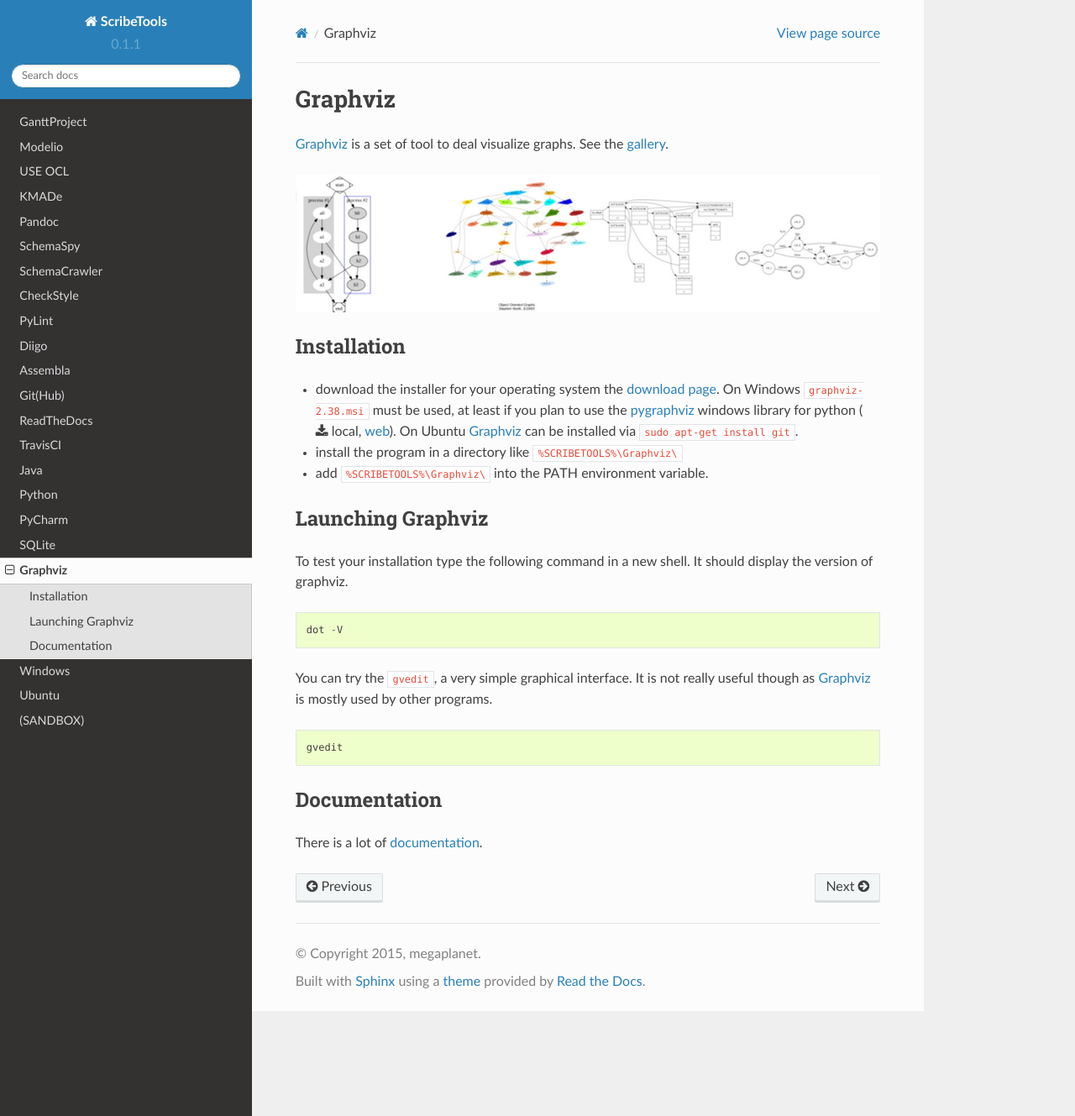
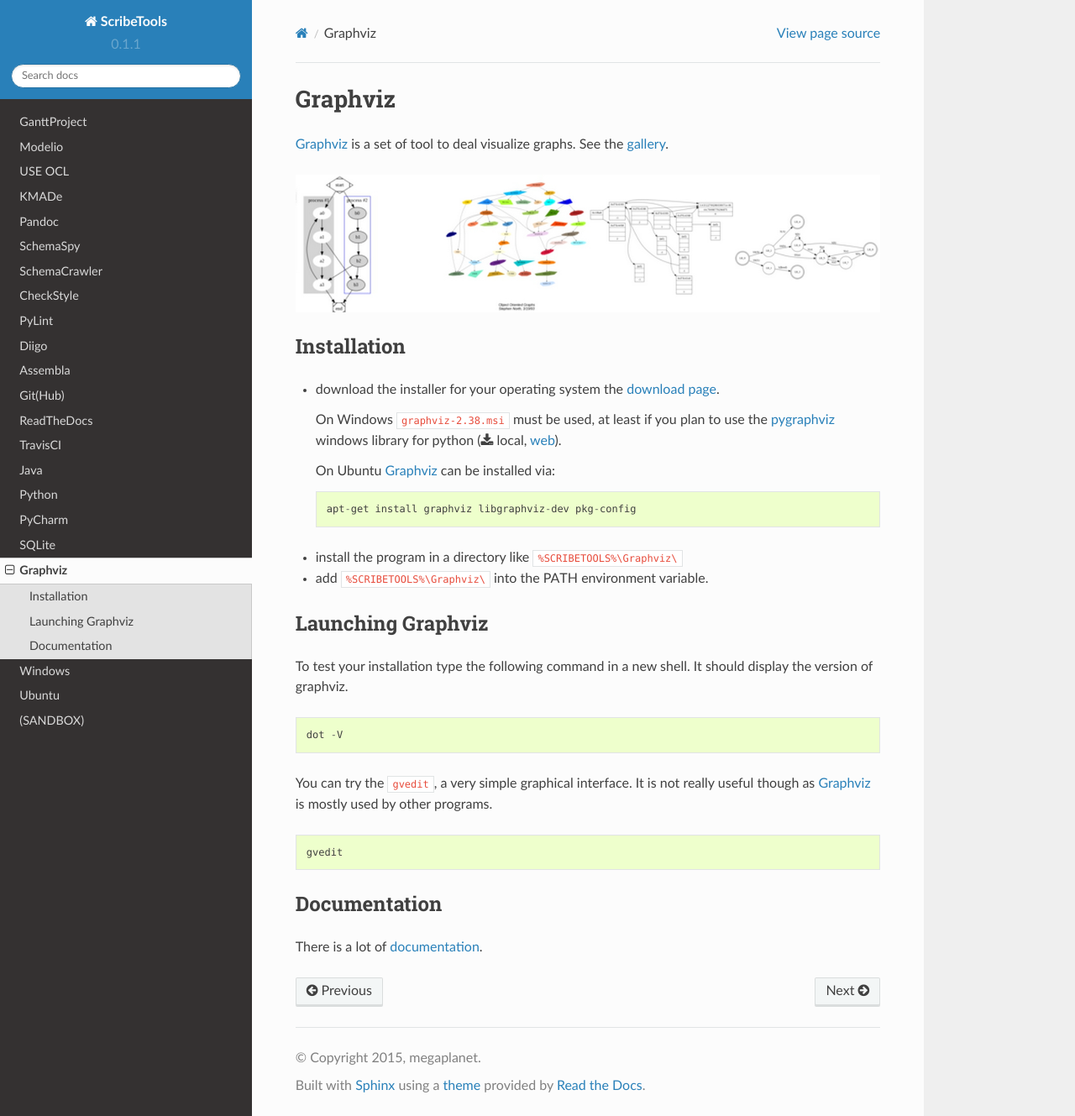
Before and after one commit to ScribesZone/ScribesTools, a Sphinx documentation site: the page built from docs/graphviz/index.rst, in a window 1280 px wide and 1329 px high. Shown: the whole window at 84% size. Built offline with Sphinx 7.4.7 and the Read the Docs theme 2.0.0, drawn with Linux system fonts in a browser that asks for light colours.

Commit message:
add apt-get with packages

```diff
--- a/docs/graphviz/index.rst
+++ b/docs/graphviz/index.rst
@@ -9,9 +9,14 @@
 ------------
 
 *   download the installer for your operating system  the `download page`_.
+
     On Windows ``graphviz-2.38.msi`` must be used, at least if you
     plan to use the pygraphviz_ windows library for python |GraphVizWin|.
-    On Ubuntu Graphviz_ can be installed via ``sudo apt-get install git``.
+
+    On Ubuntu Graphviz_ can be installed via::
+
+        apt-get install graphviz libgraphviz-dev pkg-config
+
 *   install the program in a directory like ``%SCRIBETOOLS%\Graphviz\``
 *   add ``%SCRIBETOOLS%\Graphviz\`` into the PATH environment variable.
 
```
